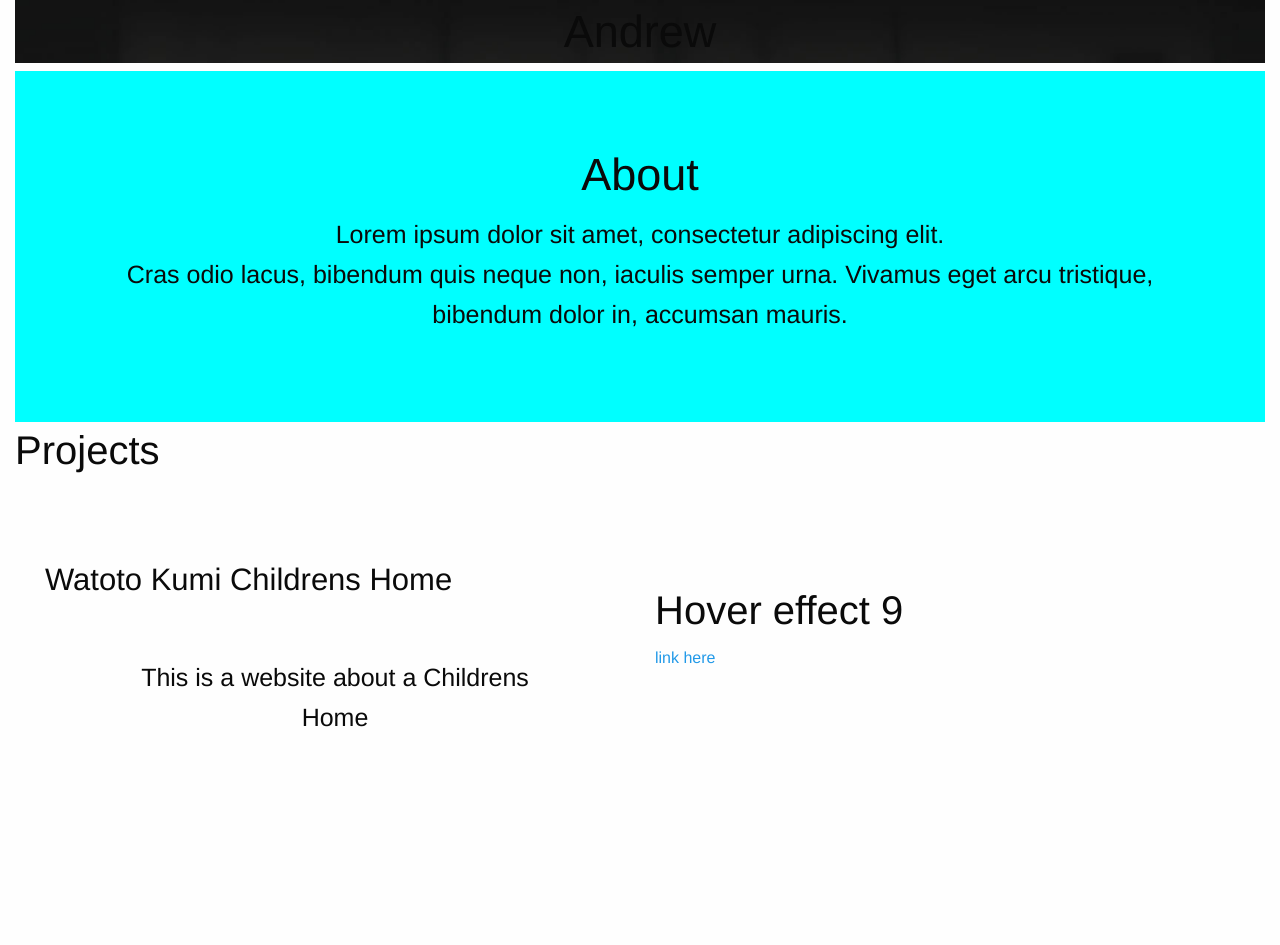
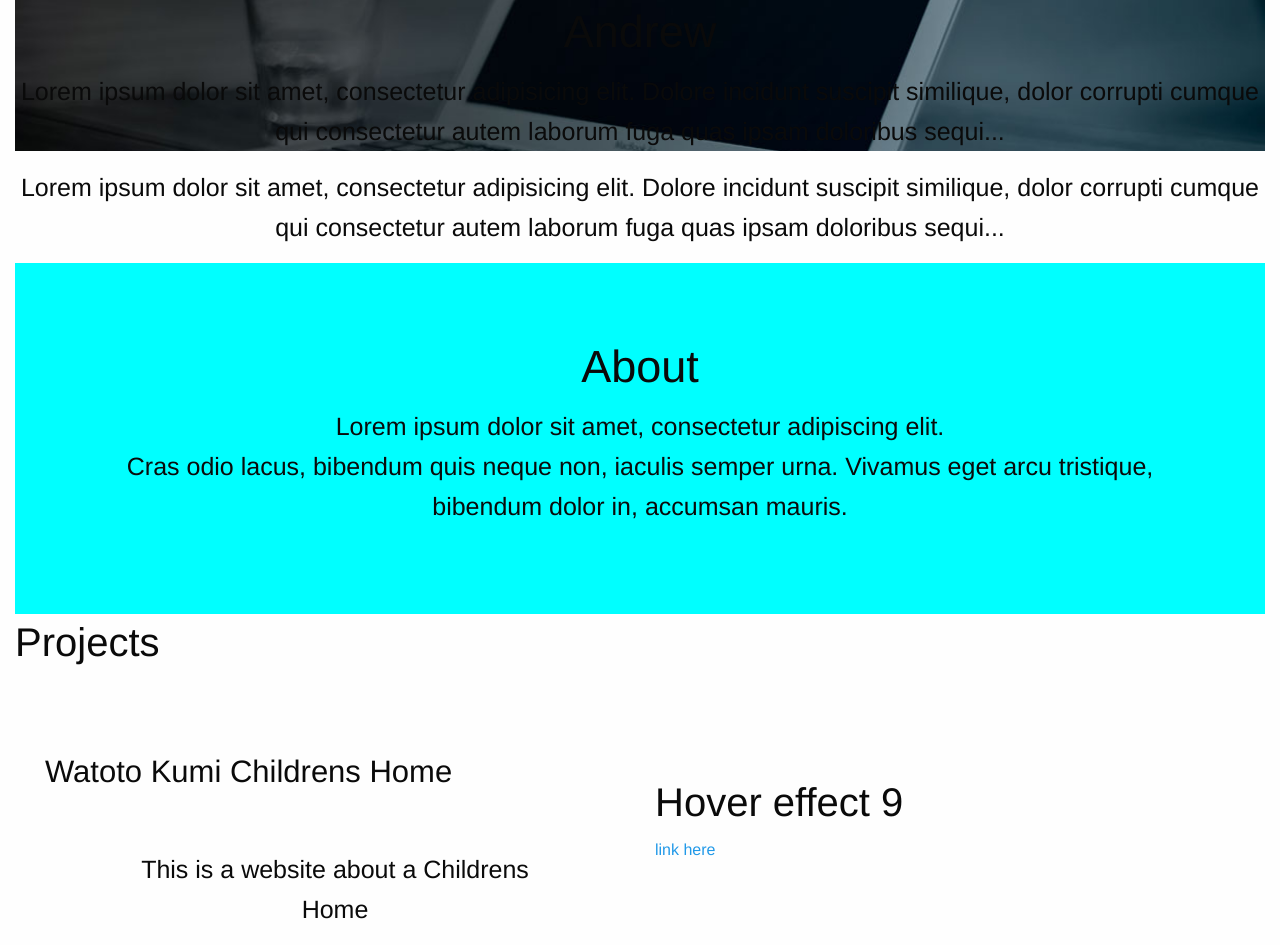
Before and after one commit to AndrewKahora/Andrew_website, a PHP site: page / in a window 1280 px wide. Before the commit the page ends 727 px from the top, so only its background shows below. Run offline with PHP 8.4, Linux system fonts and the light colour scheme.

Commit message:
transparent image

```diff
--- a/css/app.css
+++ b/css/app.css
@@ -1,8 +1,12 @@
-body, html, main {
+body, main {
     height: 100%;
 }
+html * {
+  -webkit-font-smoothing: antialiased;
+  -moz-osx-font-smoothing: grayscale;
+}
 .cd-fixed-bg{
-    min-height: 100%;
+    max-height: 100%;
 	background-size: cover;
 	background-attachment: fixed;
 	background-repeat: no-repeat;
@@ -10,7 +14,23 @@ body, html, main {
 }
 
 .cd-fixed-bg.cd-bg-1 {
-  background-image: url("../images/backg2.jpg");
+  background-image: url("../images/bp_background1.jpg");
+}
+.cd-scrolling-bg{
+    min-height: 100%;
+}
+div.transbox {
+  margin: 30px;
+  background-color: #ffffff;
+  border: 1px solid black;
+  opacity: 0.6;
+  filter: alpha(opacity=60); /* For IE8 and earlier */
+}
+
+div.transbox p {
+  margin: 5%;
+  font-weight: bold;
+  color: #000000;
 }
 
 .fullWidth{
--- a/index.html
+++ b/index.html
@@ -14,7 +14,18 @@
       <div class="large-12 columns">
           <div class="cd-fixed-bg cd-bg-1">
               <h1>Andrew</h1>
+              <p>
+				Lorem ipsum dolor sit amet, consectetur adipisicing elit. Dolore incidunt suscipit similique, dolor corrupti cumque qui consectetur autem laborum fuga quas ipsam doloribus sequi...
+			</p>
           </div>
+
+          <div class="cd-scrolling-bg cd-color-2">
+		<div class="cd-container">
+			<p>
+				Lorem ipsum dolor sit amet, consectetur adipisicing elit. Dolore incidunt suscipit similique, dolor corrupti cumque qui consectetur autem laborum fuga quas ipsam doloribus sequi...
+			</p>
+		</div>
+	</div>
           <div id="about">
 
               <!--about-->
```
